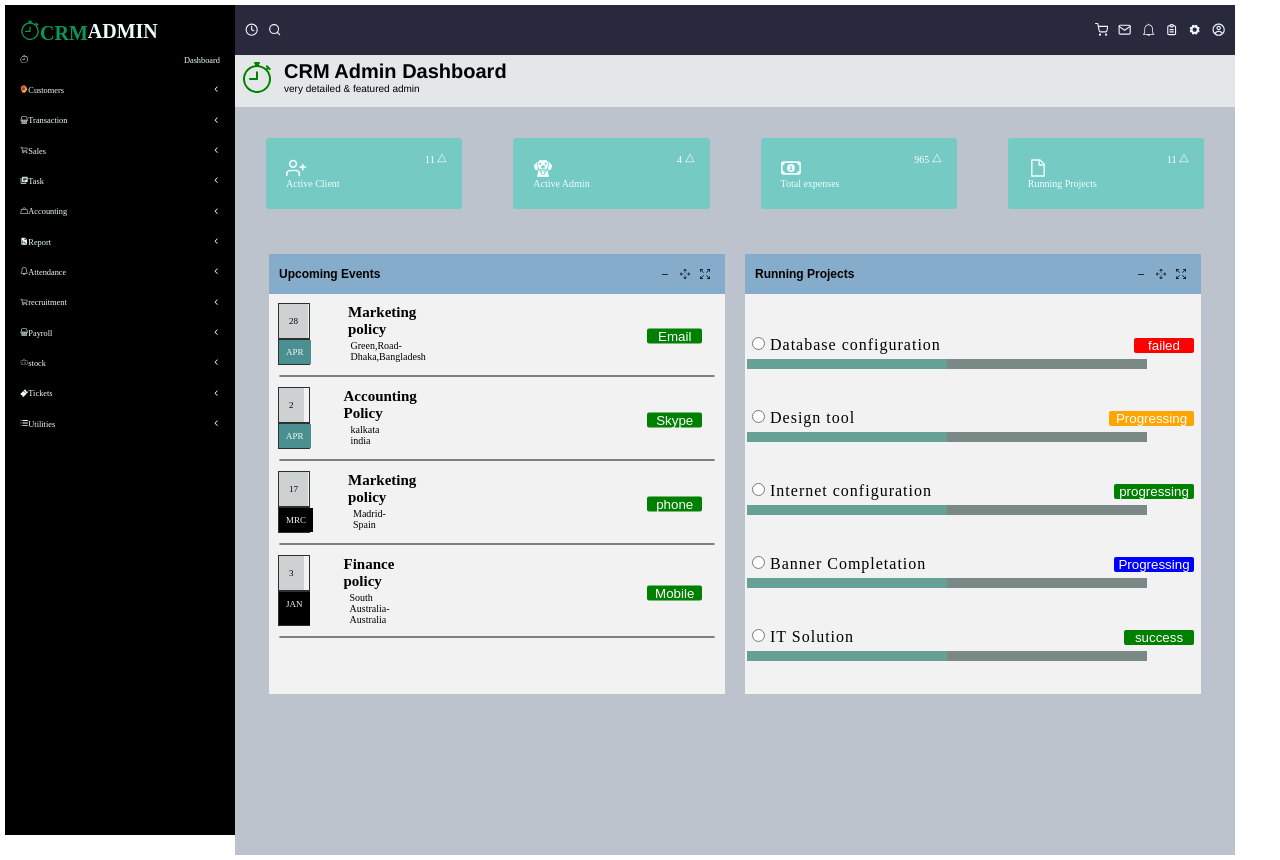
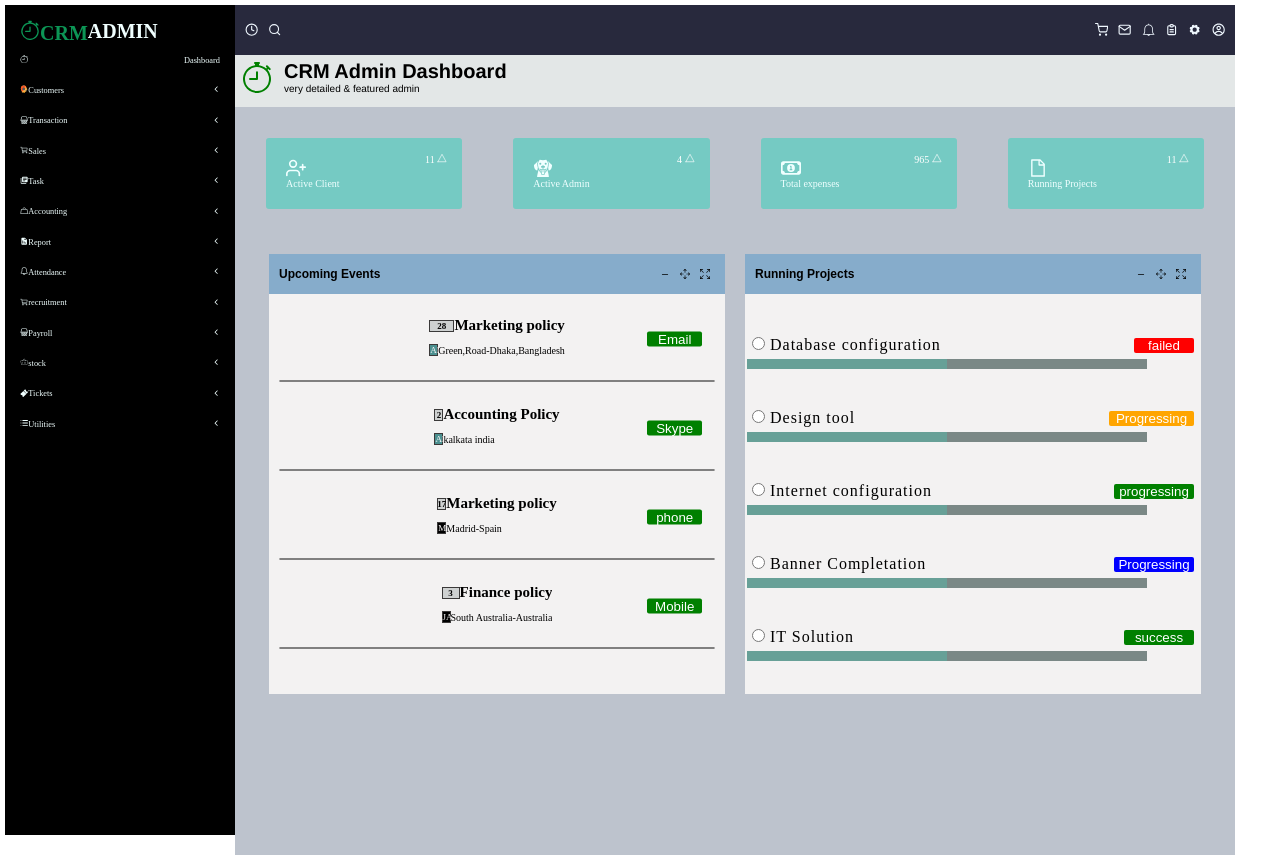
Before and after one commit to nawagirwacatherine/FINAL-INTERVIEW, a React (Vite) app in the folder final-interview/: page / in a window 1280 px wide. Built offline with nearby package versions, Linux system fonts and the light colour scheme.

Commit message:
change the section style

```diff
--- a/final-interview/src/App.css
+++ b/final-interview/src/App.css
@@ -195,7 +195,10 @@ gap: 10px;
 
 .date1 {
   display: flex;
+  align-items: center;
   color: black;
+  overflow: hidden;
+  flex: 1;
 }
 
 .up-coming {
@@ -212,29 +215,44 @@ gap: 10px;
 }
 
 .date-month {
+  padding: 20px;
   color: white;
- margin: 9px;
-  align-self: flex-start;
-  width: 7%;
+ margin: 3px;
+  display: flex;
+  flex-direction: column;
+  gap: 10px;
+
 }
 
 .date {
-  padding: 10px;
+  width: 7px;
+  border: 1px solid rgb(58, 57, 57);
   background-color: rgb(206, 209, 209);
   color: black;
   font-size: xx-small;
-align-content: center;
+  flex: 1;
+  display: flex;
+  justify-content: center;
+  align-items: center;
+  font-weight: bold;
+
+
 
 
 }
 
-.date1 {
-  border: 1px solid rgb(48, 47, 47);
-  gap: 40px;
+.date2 {
+  display: flex;
+  align-items: center;
+  overflow: hidden;
+  flex: 1;
+  color: black;
+
 }
 
 .month {
-  padding: 7px;
+  width: 7px;
+  border: 1px solid rgb(58, 57, 57);
   justify-content: center;
   color: rgb(247, 246, 246);
   background-color: rgb(75, 144, 144);
--- a/final-interview/src/pages/MarketingPolicy.jsx
+++ b/final-interview/src/pages/MarketingPolicy.jsx
@@ -6,7 +6,7 @@ function MarketingPolicy  () {
 
             <div className="date-month">
             <div className="date1"><div className="date">28</div><div><h1>Marketing policy</h1></div></div>
-            <div className="date1"><div className="month"  style={{backgroundColor:" rgb(75, 144, 144)"}}>APR</div><div><p>Green,Road-Dhaka,Bangladesh</p></div></div>
+            <div className="date2"><div className="month"  style={{backgroundColor:" rgb(75, 144, 144)"}}>APR</div><div><p>Green,Road-Dhaka,Bangladesh</p></div></div>
             </div>
 
             <button style={{
@@ -28,7 +28,7 @@ function MarketingPolicy  () {
          <section style={{display:"flex", flexDirection:"column", alignItems:"center", position:"relative"}}>
             <div className="date-month">
             <div className="date1"><div className="date">2</div><div><h1>Accounting Policy</h1></div></div>
-            <div className="date1"><div className="month"  style={{backgroundColor:" rgb(75, 144, 144)"}}>APR</div><div><p>kalkata india</p></div></div>
+            <div className="date2"><div className="month"  style={{backgroundColor:" rgb(75, 144, 144)"}}>APR</div><div><p>kalkata india</p></div></div>
             </div>
             <button style={{
                 border:"none",
@@ -49,7 +49,7 @@ function MarketingPolicy  () {
          <section style={{display:"flex", flexDirection:"column", alignItems:"center", position:"relative"}}>
             <div className="date-month">
             <div className="date1"><div className="date">17</div><div><h1>Marketing policy</h1></div></div>
-            <div className="date1"><div className="month"  style={{backgroundColor:"black"}}>MRC</div><div><p>Madrid-Spain</p></div></div>
+            <div className="date2"><div className="month"  style={{backgroundColor:"black"}}>MRC</div><div><p>Madrid-Spain</p></div></div>
             </div>
             <button style={{
                 border:"none",
@@ -70,7 +70,7 @@ function MarketingPolicy  () {
          <section style={{display:"flex", flexDirection:"column", alignItems:"center", position:"relative"}}>
             <div className="date-month">
             <div className="date1"><div className="date">3</div><div><h1>Finance policy</h1></div></div>
-            <div className="date1"><div className="month"  style={{backgroundColor:"black"}}>JAN</div><div><p>South Australia-Australia</p></div></div>
+            <div className="date2"><div className="month"  style={{backgroundColor:"black"}}>JAN</div><div><p>South Australia-Australia</p></div></div>
             </div>
             <button style={{
                 border:"none",
```
